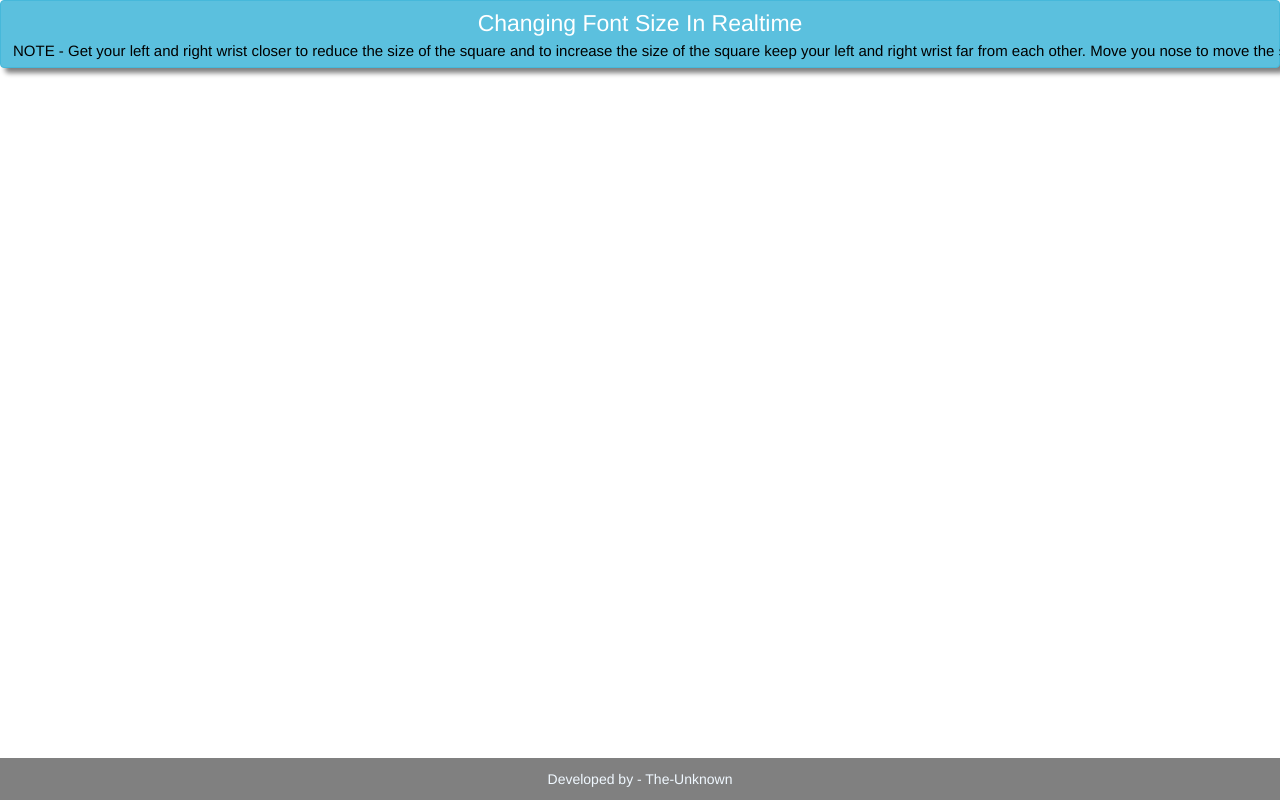
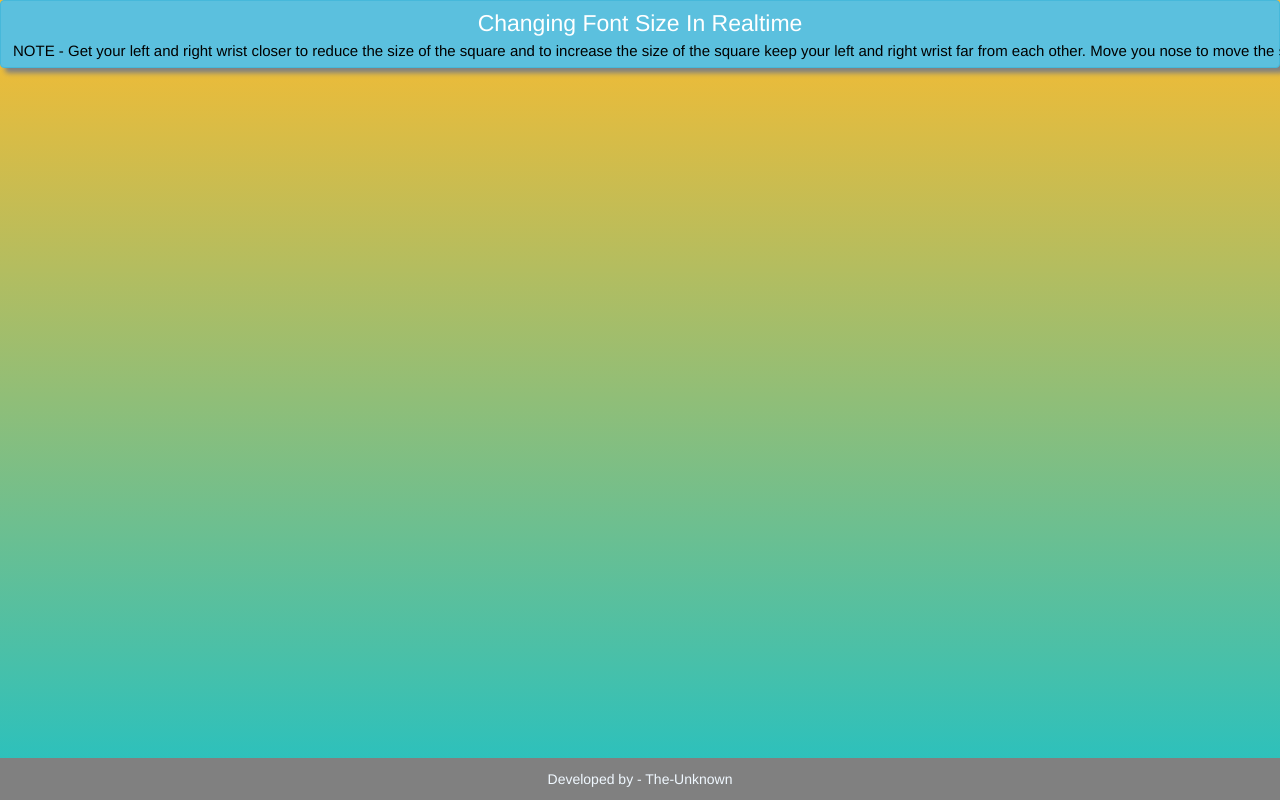
Before and after one commit to thewhitehathacke/font-manipulator, a plain HTML site: page index.html in a window 1280 px wide. Shown: the top 800 px of the page. Drawn offline with nearby package versions, Linux system fonts and the light colour scheme; a script that the page names is missing.

Commit message:
Update style.css

```diff
--- a/style.css
+++ b/style.css
@@ -1,3 +1,8 @@
+body{
+background: rgb(34,193,195);
+background: linear-gradient(0deg, rgba(34,193,195,1) 0%, rgba(253,187,45,1) 100%);
+}
+
 .heading{
     font-size:23px;
     width:100%;
```
